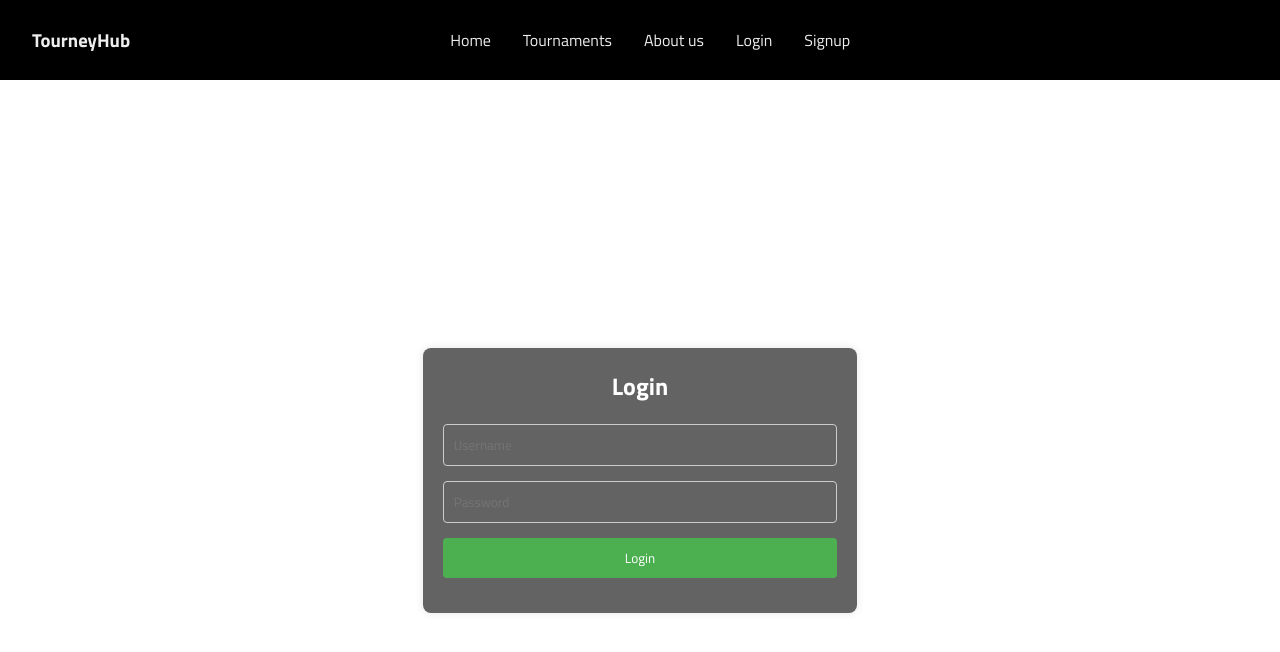
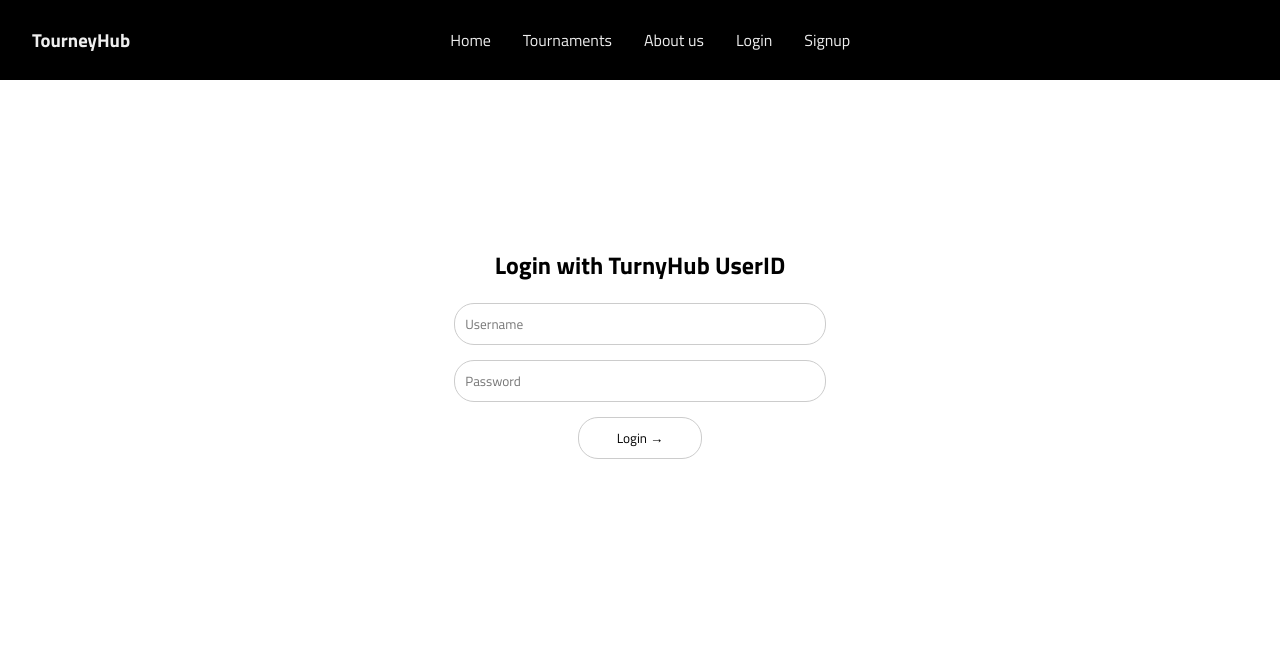
Before and after one commit to vjveeranandhan/Tournament-Front-end, a React (Create React App) app: page /login in a window 1280 px wide. Shown: the top 652 px of the page. Built offline with nearby package versions, Linux system fonts and the light colour scheme.

Commit message:
Login page design completed

```diff
--- a/src/Components/Home/Home.js
+++ b/src/Components/Home/Home.js
@@ -2,7 +2,7 @@ import React from 'react';
 import './Home.css'; // Import your CSS file
 // import exampleImage from '../../Assets/component2_image.png';
 import players from '../../Assets/players.jpg';
-import fixture from '../../Assets/fixture.png';
+// import fixture from '../../Assets/fixture.png';
 
 // import LoginForm from '../Login/Login';
 
--- a/src/Components/Login/Login.css
+++ b/src/Components/Login/Login.css
@@ -4,24 +4,24 @@
     display: flex;
     justify-content: center;
     align-items: center;
-    height: 100vh;
+    height: 70vh;
   }
 
   .login-form {
+    text-align: center;
     background-color: transparent; /* Background color of the form */
     padding: 20px;
     border-radius: 8px;
-    box-shadow: 0 0 10px rgba(252, 252, 252, 0.1); /* Optional: Box shadow for a subtle effect */
-    background-color: rgba(0, 0, 0, 0.61); /* White background with 80% opacity */
+    box-shadow: 0 0 10px #fcfcfc; /* Optional: Box shadow for a subtle effect */
+    background-color: rgb(255, 255, 255); /* White background with 80% opacity */
     padding: 20px;
     border-radius: 8px;
-    box-shadow: 0 0 10px rgba(0, 0, 0, 0.1); /* Optional: Box shadow for a subtle effect */
+    box-shadow: 0 0 10px rgb(255, 255, 255); /* Optional: Box shadow for a subtle effect */
 }
 
   .login-form h2 {
-    text-align: center;
     margin-bottom: 20px;
-    color: white;
+    color: rgb(0, 0, 0);
   }
 
   .login-form label {
@@ -31,32 +31,48 @@
   }
 
   .login-form input[type="text"],
-  .login-form input[type="password"],
-  .login-form button {
-    width: 100%;
+  .login-form input[type="password"]{
+    width: 90%;
     padding: 10px;
     margin-bottom: 15px;
     border: 1px solid #ccc;
     border-radius: 4px;
-    background-color: transparent;
-    color: white;
+    background-color: white;
+    color: rgb(0, 0, 0);
+    border-radius: 20px;
   }
 
   .login-form button {
-    background-color: #4CAF50;
-    color: white;
+    background-color: #ffffff;
+    color: rgb(0, 0, 0);
     border: none;
     cursor: pointer;
+    width: 30%;
+    padding: 10px;
+    margin-bottom: 15px;
+    border: 1px solid #ccc;
+    border-radius: 4px;
+    border-radius: 20px;
   }
 
   .login-form button:hover {
-    background-color: #45a049;
+    background-color: #ffffff;
+    border-color: #2c7aee;
+    background-color: #2c7aee; /* Change to your desired hover background color */
+    color: #ffffff;
   }
 
-  .main-tag {
-	width: 100vw; /* Full width of the viewport */
-	height: 100vh; /* Full height of the viewport */
-	overflow: hidden; /* Prevents any overflow content from showing */
-	display: flex; /* Use flexbox for layout */
-	flex-direction: column; /* Arrange children vertically */
+  .login-h2-1{
+    display: flex;
+    justify-content: center;
+    align-items: center;
+
   }
+
+  /* .main-tag {
+	width: 100vw;
+	height: 100vh;
+	overflow: hidden;
+	display: flex;
+	flex-direction: column;
+  } */
--- a/src/Components/Login/Login.js
+++ b/src/Components/Login/Login.js
@@ -6,16 +6,16 @@ import './Login.css'; // Import your CSS file for styling
 const LoginForm = () => {
   return (
     <div className='main-tag'>
-    <div className="background-image-container">
+    {/* <div className="background-image-container"> */}
     <div className="login-container">
       <form className="login-form">
-        <h2>Login</h2>
+        <h2 className='login-h2-1'>Login with TurnyHub UserID</h2>
         <input type="text" id="username" name="username" placeholder='Username'/>
         <input type="password" id="password" name="password"  placeholder='Password'/>
-        <button type="submit">Login</button>
+        <button type="submit">Login &rarr;</button>
       </form>
     </div>
-    </div>
+    {/* </div> */}
     </div>
   );
 }
```
